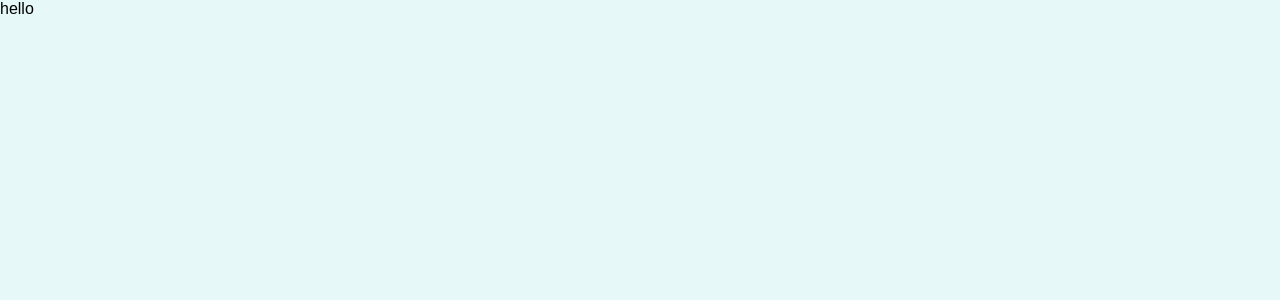
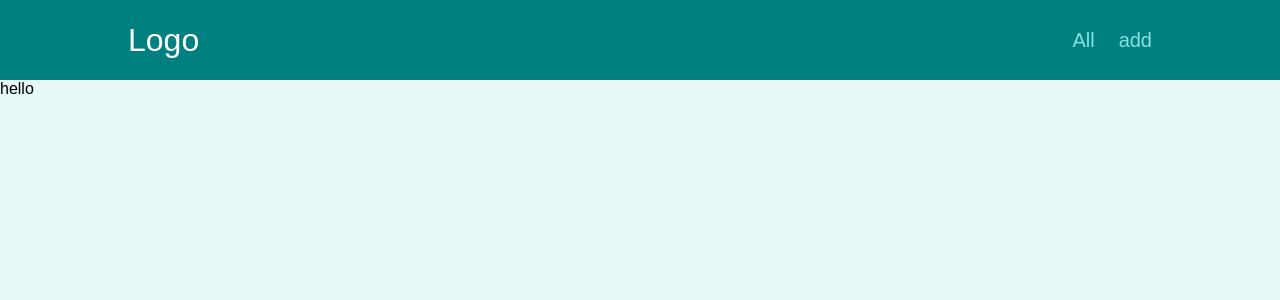
Before and after one commit to HennadiiZ/react-spa-router-20-2, a JavaScript app: page / in a window 1280 px wide. Shown: the top 300 px of the page. Built offline with nearby package versions, Linux system fonts and the light colour scheme.

Commit message:
header is created

```diff
--- a/src/App.js
+++ b/src/App.js
@@ -1,6 +1,12 @@
+import { Route, Switch, Redirect } from 'react-router-dom';
+import MainNavigation from './components/layout/MainNavigation';
+
 function App() {
   return (
     <div>
+      <MainNavigation>
+
+      </MainNavigation>
       hello
     </div>
   );
--- /dev/null
+++ b/src/components/layout/MainNavigation.js
@@ -0,0 +1,23 @@
+import classes from './MainNavigation.module.css';
+import { Link } from 'react-router-dom';
+
+
+const MainNavigation = () => {
+  return (
+    <header className={classes.header}>
+      <div className={classes.logo}>Logo</div>
+      <nav className={classes.nav}>
+        <ul>
+            <li>
+              <Link to="all">All</Link>
+            </li>
+            <li>
+              <Link to="add">add</Link>
+            </li>
+        </ul>
+      </nav>
+    </header>
+  );
+};
+
+export default MainNavigation;
--- a/src/index.js
+++ b/src/index.js
@@ -2,8 +2,13 @@ import ReactDOM from 'react-dom/client';
 
 import './index.css';
 import App from './App';
+import { BrowserRouter } from 'react-router-dom';
 
 const root = ReactDOM.createRoot(document.getElementById('root'));
-root.render(<App />);
+root.render(
+  <BrowserRouter>
+    <App />
+  </BrowserRouter>
+);
 
 // npm install react-router-dom@5
```
Also changed, not shown: 1 other file (tests, documents, lock files or other folders).
